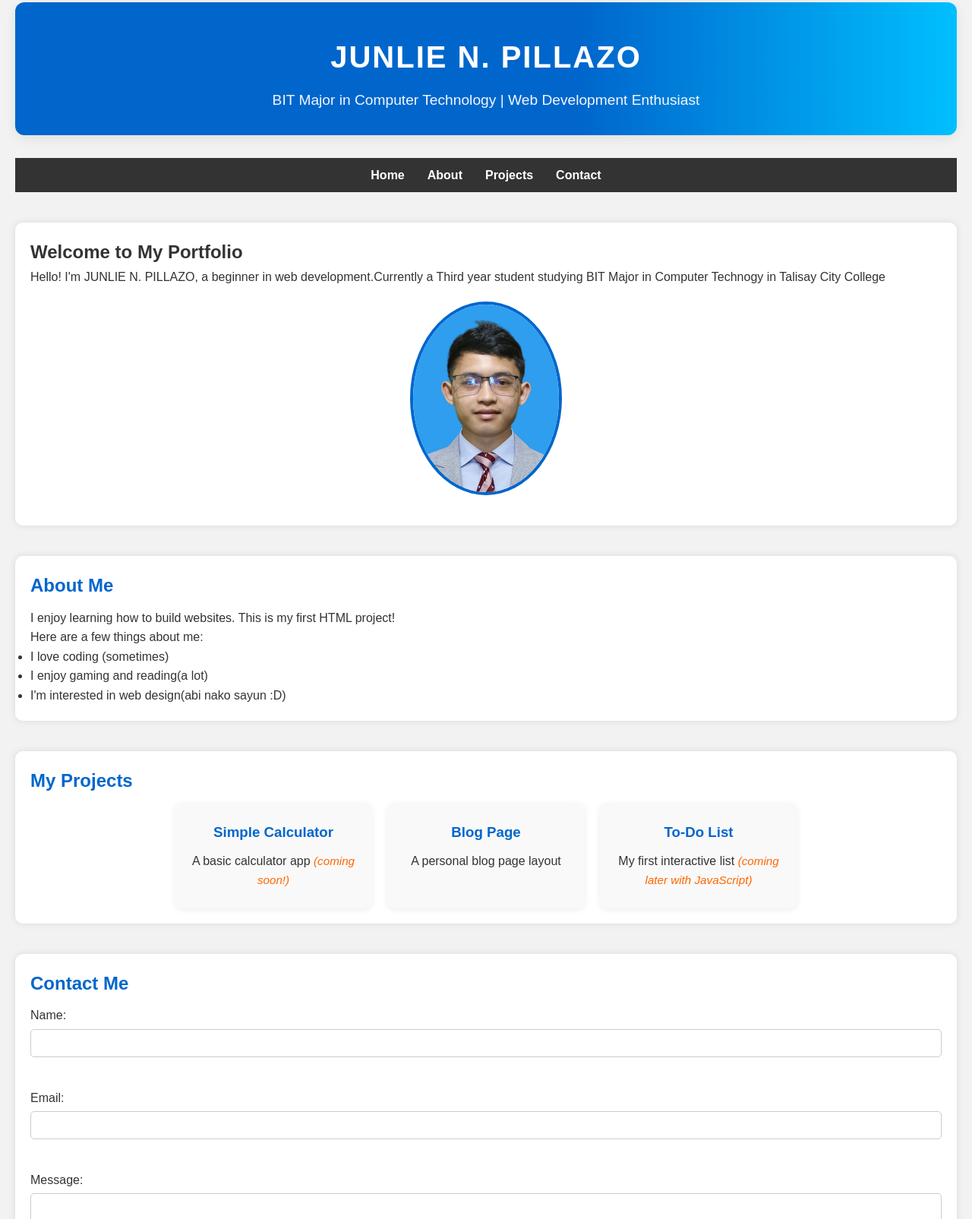
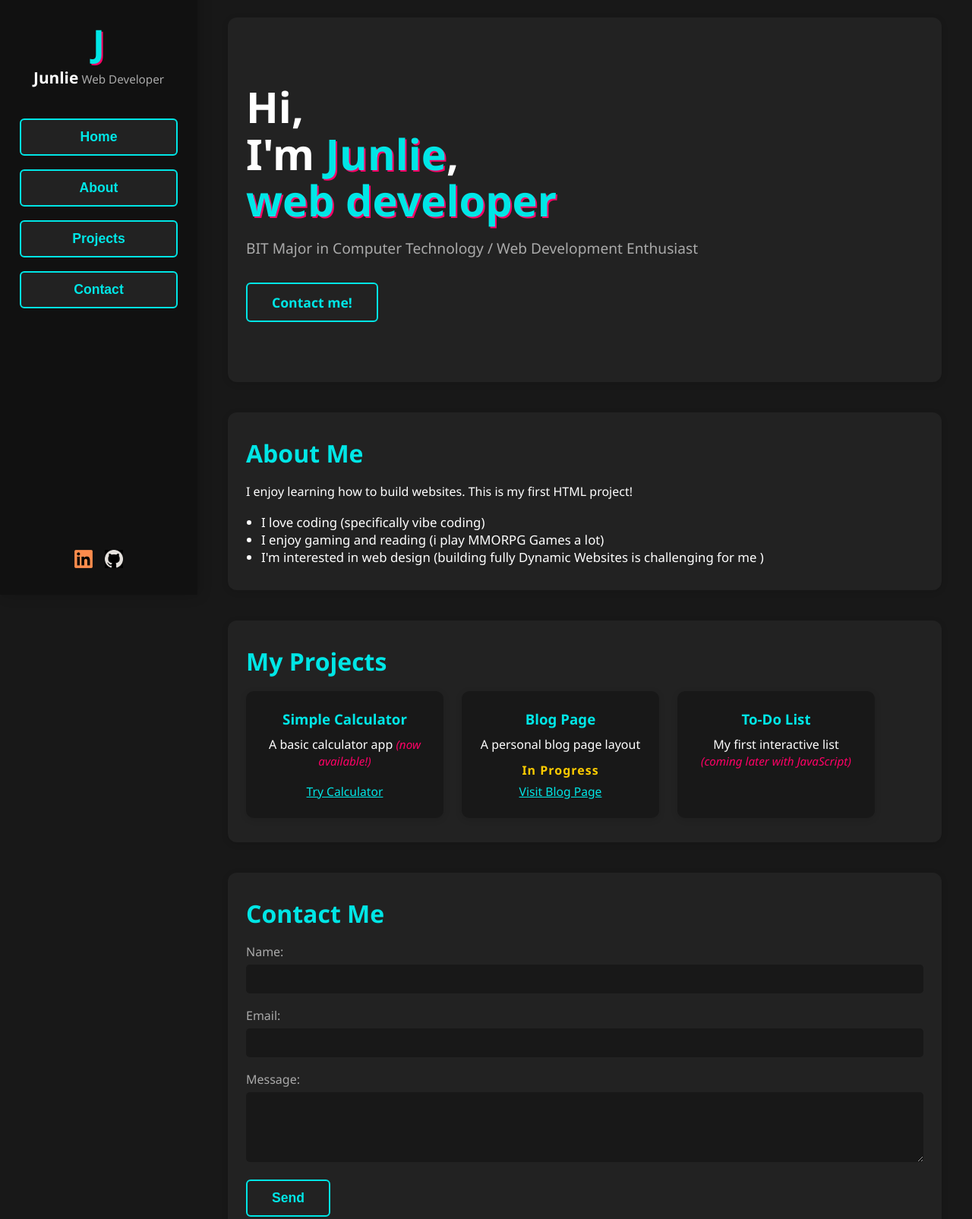
Before and after one commit to Jackal605/Junlienp, a plain HTML site: page index.html in a window 1280 px wide. Shown: the part 17-1622 px from the top of the page at 76% size. Drawn offline with Linux system fonts and the light colour scheme.

Commit message:
Add files via upload
updates the UI for a better look.The last one is ugly (a bit)

```diff
--- a/index.html
+++ b/index.html
@@ -7,53 +7,56 @@
   <link rel="stylesheet" href="style.css" />
 </head>
 <body>
-  <!-- Header Section -->
-  <header class="main-header">
-    <h1>JUNLIE N. PILLAZO</h1>
-    <p>BIT Major in Computer Technology | Web Development Enthusiast</p>
-  </header>
-
-  <!-- Navigation -->
-  <nav>
-    <ul>
-      <li><a href="#home">Home</a></li>
-      <li><a href="#about">About</a></li>
-      <li><a href="#projects">Projects</a></li>
-      <li><a href="#contact">Contact</a></li>
-    </ul>
+  <aside class="sidebar">
+    <div class="logo">
+      <span class="logo-letter">J</span>
+      <span class="logo-name">Junlie</span>
+      <span class="logo-role">Web Developer</span>
+    </div>
+    <nav class="sidebar-nav-btns">
+      <button onclick="location.href='#home'">Home</button>
+      <button onclick="location.href='#about'">About</button>
+      <button onclick="location.href='#projects'">Projects</button>
+      <button onclick="location.href='#contact'">Contact</button>
     </nav>
-
-  <!-- Home Section -->
-  <section id="home">
-    <h1>Welcome to My Portfolio</h1>
-    <p>Hello! I'm JUNLIE N. PILLAZO, a beginner in web development.Currently a Third year
-        student studying BIT Major in Computer Technogy in Talisay City College</p>
-    <img src="profile.jpg" alt="My Profile Picture" width="200" />
+    <div class="sidebar-footer">
+      <a href="#" title="LinkedIn"><img src="linkedin.png" alt="LinkedIn" /></a>
+      <a href="#" title="GitHub"><img src="github.png" alt="GitHub" /></a>
+    </div>
+  </aside>
+  <main class="content">
+    <section id="home" class="hero section-card">
+      <h1>Hi,<br>I'm <span class="accent">Junlie</span>,<br><span class="accent">web developer</span></h1>
+      <p class="subtitle">BIT Major in Computer Technology / Web Development Enthusiast</p>
+      <a href="#contact" class="btn-accent">Contact me!</a>
     </section>
-
-  <!-- About Section -->
-  <section id="about">
+    <section id="about" class="section-card">
       <h2>About Me</h2>
       <p>I enjoy learning how to build websites. This is my first HTML project!</p>
-    <p>Here are a few things about me:</p>
-    <ul>
-      <li>I love coding (sometimes)</li>
-      <li>I enjoy gaming and reading(a lot)</li>
-      <li>I'm interested in web design(abi nako sayun :D)</li>
+      <ul class="about-list">
+        <li>I love coding (specifically vibe coding)</li>
+        <li>I enjoy gaming and reading (i play MMORPG Games a lot)</li>
+        <li>I'm interested in web design (building fully Dynamic Websites is challenging for me )</li>
       </ul>
     </section>
-
-  <!-- Projects Section -->
-  <section id="projects">
+    <section id="projects" class="section-card">
       <h2>My Projects</h2>
       <div class="project-cards">
         <div class="project-card">
           <h3>Simple Calculator</h3>
-        <p>A basic calculator app <span class="coming-soon">(coming soon!)</span></p>
+          <p>A basic calculator app <span class="coming-soon">(now available!)</span></p>
+          <div class="project-status">
+            <a href="calculator.html" target="_blank" class="visit-link">Try Calculator</a>
+          </div>
         </div>
         <div class="project-card">
           <h3>Blog Page</h3>
           <p>A personal blog page layout</p>
+          <div class="project-status">
+            <span class="in-progress">In Progress</span>
+            <br>
+            <a href="https://jackal605.github.io/blog-page-/" target="_blank" class="visit-link">Visit Blog Page</a>
+          </div>
         </div>
         <div class="project-card">
           <h3>To-Do List</h3>
@@ -61,28 +64,21 @@
         </div>
       </div>
     </section>
-
-  <!-- Contact Section -->
-  <section id="contact">
+    <section id="contact" class="section-card">
       <h2>Contact Me</h2>
       <form>
-      <label for="name">Name:</label><br />
-      <input type="text" id="name" name="name" /><br /><br />
-
-      <label for="email">Email:</label><br />
-      <input type="email" id="email" name="email" /><br /><br />
-
-      <label for="message">Message:</label><br />
-      <textarea id="message" name="message" rows="4" cols="30"></textarea><br /><br />
-
-      <button type="submit">Send</button>
+        <label for="name">Name:</label>
+        <input type="text" id="name" name="name" />
+        <label for="email">Email:</label>
+        <input type="email" id="email" name="email" />
+        <label for="message">Message:</label>
+        <textarea id="message" name="message" rows="4"></textarea>
+        <button type="submit" class="btn-accent">Send</button>
       </form>
     </section>
-
-  <!-- Footer -->
     <footer>
-    <p>&copy; 2025 Junlie PIllazo. All rights reserved.</p>
+      <p>&copy; 2025 Junlie Pillazo. All rights reserved.</p>
     </footer>
-
+  </main>
 </body>
 </html>
--- a/style.css
+++ b/style.css
@@ -7,11 +7,10 @@
 
 /* Body */
 body {
-  font-family: Arial, sans-serif;
-  line-height: 1.6;
-  background-color: #f2f2f2;
-  color: #333;
-  padding: 20px;
+  background: #181818;
+  color: #fff;
+  font-family: 'Segoe UI', Arial, sans-serif;
+  display: flex;
 }
 
 /* Navigation */
@@ -59,18 +58,187 @@ nav ul li a:hover {
   opacity: 0.95;
 }
 
-/* Sections */
-section {
-  margin: 40px 0;
-  padding: 20px;
-  background-color: white;
-  border-radius: 10px;
-  box-shadow: 0 0 10px rgba(0, 0, 0, 0.1);
+/* Sidebar */
+.sidebar {
+  width: 260px;
+  background: #111;
+  color: #fff;
+  height: 100vh;
+  position: fixed;
+  left: 0;
+  top: 0;
+  display: flex;
+  flex-direction: column;
+  align-items: center;
+  padding: 40px 0 0 0;
+  box-shadow: 2px 0 16px rgba(0,0,0,0.2);
+  z-index: 10;
+}
+
+.logo {
+  text-align: center;
+  margin-bottom: 40px;
+}
+
+.logo-letter {
+  font-size: 3rem;
+  font-weight: bold;
+  color: #00e6e6;
+  text-shadow: 2px 2px #ff0066;
+  display: block;
+}
+
+.logo-name {
+  font-size: 1.3rem;
+  font-weight: bold;
+  margin-top: 8px;
+}
+
+.logo-role {
+  font-size: 0.95rem;
+  color: #aaa;
+}
+
+.sidebar nav ul {
+  list-style: none;
+  padding: 0;
+  margin: 0;
+  width: 100%;
+}
+
+.sidebar nav ul li {
+  margin: 18px 0;
+  text-align: center;
+}
+
+.sidebar nav ul li a {
+  color: #fff;
+  text-decoration: none;
+  font-size: 1.1rem;
+  padding: 8px 0;
+  display: block;
+  border-radius: 4px;
+  transition: background 0.2s, color 0.2s;
+}
+
+.sidebar nav ul li a:hover,
+.sidebar nav ul li a.active {
+  background: #00e6e6;
+  color: #181818;
+}
+
+.sidebar-nav-btns {
+  display: flex;
+  flex-direction: column;
+  gap: 18px;
+  width: 100%;
+  align-items: center;
+  margin-bottom: 40px;
+}
+
+.sidebar-nav-btns button {
+  width: 80%;
+  padding: 12px 0;
+  background: #222;
+  color: #00e6e6;
+  border: 2px solid #00e6e6;
+  border-radius: 6px;
+  font-size: 1.1rem;
+  font-weight: bold;
+  cursor: pointer;
+  transition: background 0.2s, color 0.2s;
+}
+
+.sidebar-nav-btns button:hover,
+.sidebar-nav-btns button.active {
+  background: #00e6e6;
+  color: #181818;
+}
+
+.sidebar-footer {
+  margin-top: auto;
+  padding-bottom: 30px;
+  display: flex;
+  gap: 16px;
+}
+
+.sidebar-footer img {
+  width: 24px;
+  height: 24px;
+  filter: invert(1);
+}
+
+.content {
+  margin-left: 260px;
+  padding: 40px 40px 0 40px;
+  width: 100%;
+  min-height: 100vh;
+}
+
+.section-card {
+  background: #222;
+  border-radius: 12px;
+  box-shadow: 0 2px 8px rgba(0,0,0,0.13);
+  padding: 32px 24px;
+  margin-bottom: 40px;
+}
+
+.hero {
+  min-height: 60vh;
+  display: flex;
+  flex-direction: column;
+  justify-content: center;
+  align-items: flex-start;
+  padding-top: 40px;
+}
+
+.hero h1 {
+  font-size: 3.5rem;
+  font-weight: bold;
+  line-height: 1.1;
+  margin-bottom: 18px;
+}
+
+.accent {
+  color: #00e6e6;
+  text-shadow: 2px 2px #ff0066;
+}
+
+.subtitle {
+  font-size: 1.2rem;
+  color: #aaa;
+  margin-bottom: 32px;
+}
+
+.btn-accent {
+  background: none;
+  color: #00e6e6;
+  border: 2px solid #00e6e6;
+  padding: 12px 32px;
+  border-radius: 6px;
+  font-size: 1.1rem;
+  font-weight: bold;
+  cursor: pointer;
+  transition: background 0.2s, color 0.2s;
+  text-decoration: none;
+  display: inline-block;
+}
+
+.btn-accent:hover {
+  background: #00e6e6;
+  color: #181818;
+}
+
+.about-list {
+  margin-top: 18px;
+  margin-left: 20px;
+  font-size: 1.05rem;
 }
 
 section h2 {
-  color: #0066cc;
-  margin-bottom: 10px;
+  font-size: 2rem;
+  color: #00e6e6;
+  margin-bottom: 18px;
 }
 
 /* Profile Image */
@@ -82,71 +250,108 @@ section h2 {
 }
 
 /* Form */
+form label {
+  display: block;
+  margin-bottom: 6px;
+  color: #aaa;
+}
+
 form input, form textarea {
   width: 100%;
   padding: 10px;
-  margin-top: 5px;
-  margin-bottom: 15px;
-  border: 1px solid #ccc;
+  margin-bottom: 18px;
+  border: none;
   border-radius: 5px;
+  background: #181818;
+  color: #fff;
+  font-size: 1rem;
 }
 
-form button {
-  background-color: #0066cc;
-  color: white;
-  border: none;
-  padding: 10px 20px;
-  border-radius: 5px;
-  cursor: pointer;
-}
-
-form button:hover {
-  background-color: #004999;
+form input:focus, form textarea:focus {
+  outline: 2px solid #00e6e6;
 }
 
 /* Project Cards */
 .project-cards {
   display: flex;
+  gap: 24px;
   flex-wrap: wrap;
-  gap: 20px;
-  justify-content: center;
 }
 
 .project-card {
-  background: #f9f9f9;
+  background: #181818;
   border-radius: 10px;
-  box-shadow: 0 2px 8px rgba(0,0,0,0.07);
+  box-shadow: 0 2px 8px rgba(0,0,0,0.13);
   padding: 24px 18px;
   width: 260px;
   transition: transform 0.2s, box-shadow 0.2s;
   text-align: center;
+  color: #fff;
 }
 
 .project-card:hover {
   transform: translateY(-8px) scale(1.03);
-  box-shadow: 0 8px 24px rgba(0,102,204,0.13);
+  box-shadow: 0 8px 24px rgba(0,230,230,0.13);
 }
 
 .project-card h3 {
-  color: #0066cc;
+  color: #00e6e6;
   margin-bottom: 10px;
 }
 
 .coming-soon {
-  color: #ff6600;
+  color: #ff0066;
   font-size: 0.95em;
   font-style: italic;
+}
+
+.project-status {
+  margin-top: 12px;
+}
+
+.in-progress {
+  color: #ffcc00;
+  font-weight: bold;
+  font-size: 1rem;
+  letter-spacing: 1px;
+}
+
+.visit-link {
+  display: inline-block;
+  margin-top: 6px;
+  color: #00e6e6;
+  text-decoration: underline;
+  font-size: 0.98rem;
+  transition: color 0.2s;
+}
+
+.visit-link:hover {
+  color: #ff0066;
 }
 
 /* Footer */
 footer {
   text-align: center;
   margin-top: 40px;
-  color: #666;
+  color: #aaa;
+  font-size: 1rem;
+  background: none;
 }
 
 /* Responsive */
 @media (max-width: 900px) {
+  .sidebar {
+    width: 100vw;
+    height: auto;
+    flex-direction: row;
+    justify-content: space-between;
+    padding: 20px;
+    position: static;
+  }
+  .content {
+    margin-left: 0;
+    padding: 20px;
+  }
   .project-cards {
     flex-direction: column;
     align-items: center;
```
Also changed, not shown: calculator.html (added, +123 -0 lines), avatar.png (added), github.png (added), linkedin.png (added). Lines whose indentation alone changed are shown as unchanged.
